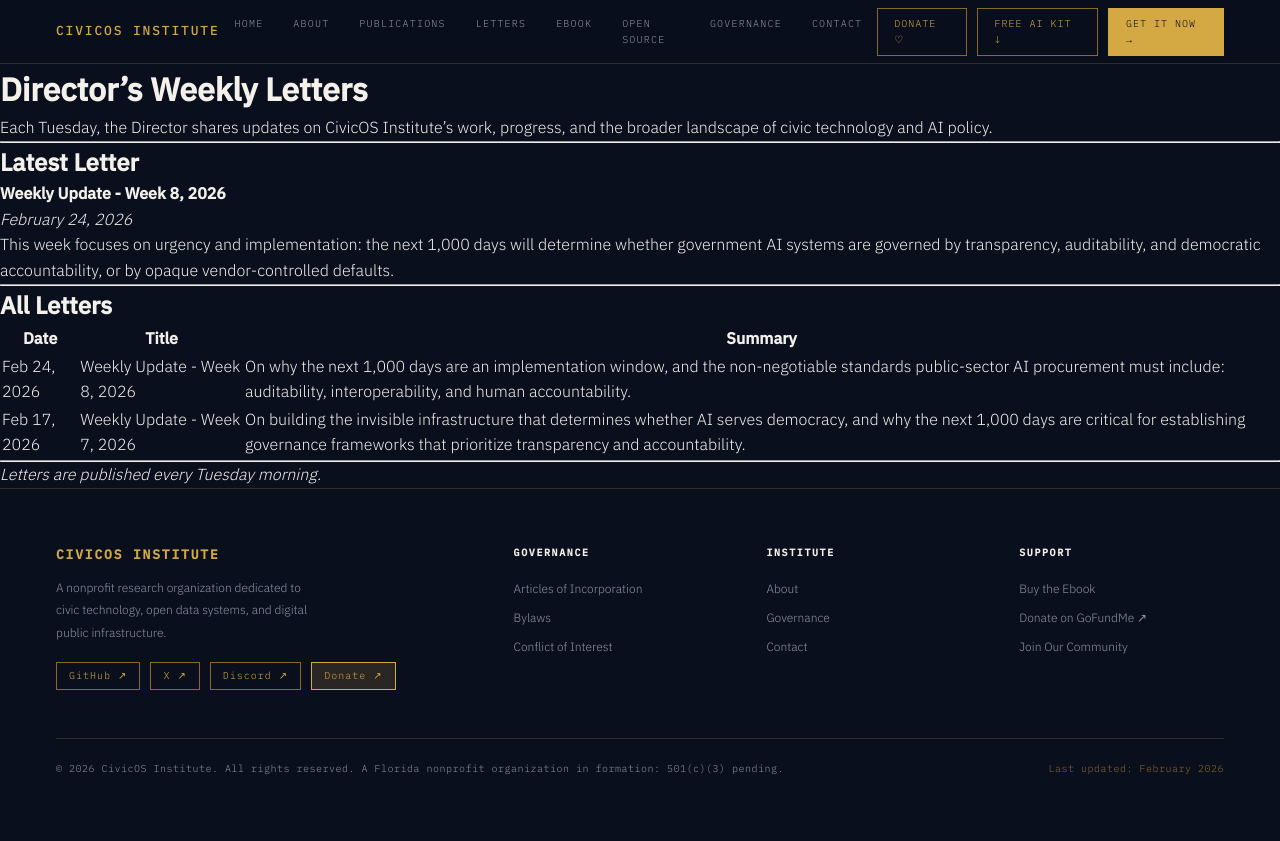
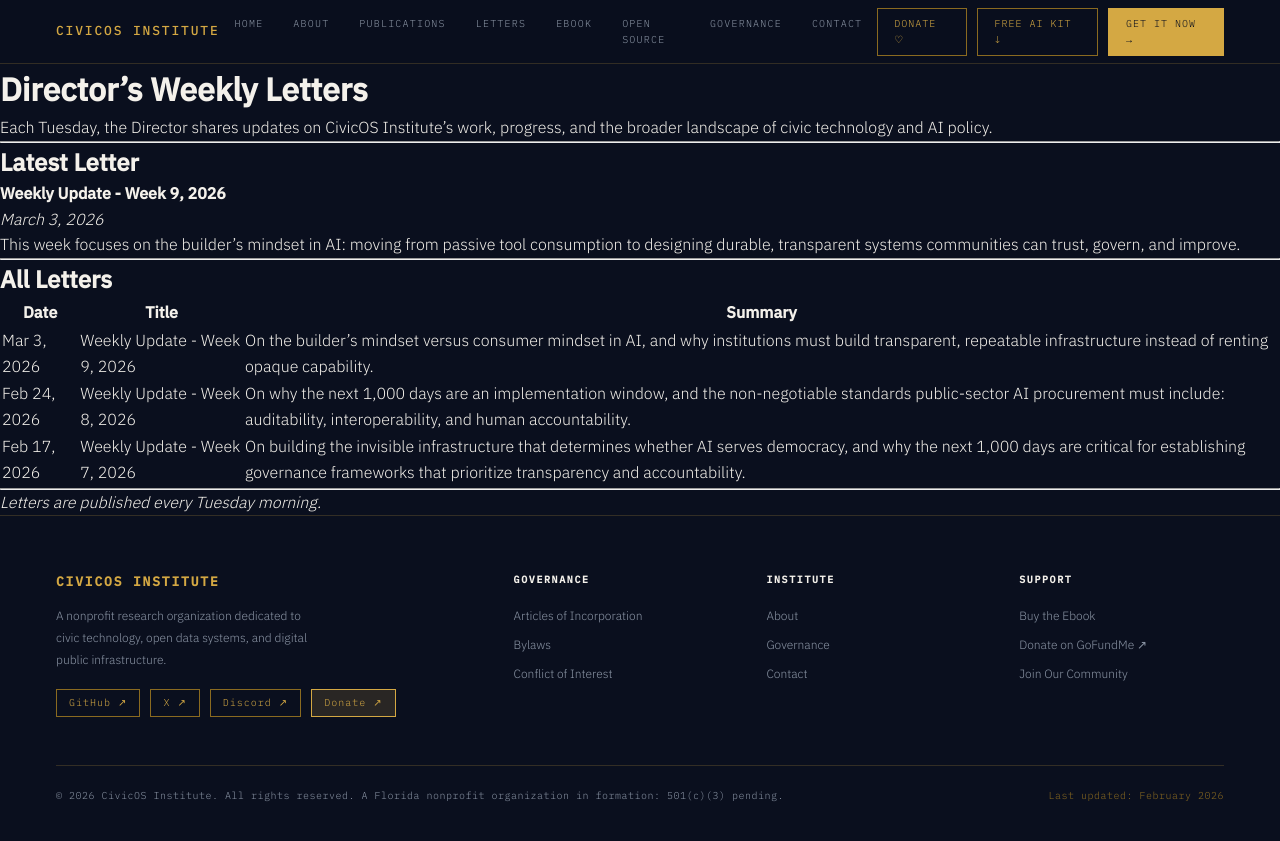
Before and after one commit to CivicOSInstitute/civicos-institute.github.io, a Jekyll site: the page built from blog/index.md, in a window 1280 px wide. Shown: the top 841 px of the page. Built offline with Jekyll 4.4.1, drawn with Linux system fonts in a browser that asks for light colours; some web fonts are replaced.

Commit message:
publish week 9 director letter and update blog index

```diff
--- a/blog/index.md
+++ b/blog/index.md
@@ -12,9 +12,9 @@
 
 ## Latest Letter
 
-**[Weekly Update - Week 8, 2026](/blog/letter-2026-02-24/)**
-*February 24, 2026*
-This week focuses on urgency and implementation: the next 1,000 days will determine whether government AI systems are governed by transparency, auditability, and democratic accountability, or by opaque vendor-controlled defaults.
+**[Weekly Update - Week 9, 2026](/blog/letter-2026-03-03/)**
+*March 3, 2026*
+This week focuses on the builder’s mindset in AI: moving from passive tool consumption to designing durable, transparent systems communities can trust, govern, and improve.
 
 ---
 
@@ -22,6 +22,7 @@
 
 | Date | Title | Summary |
 |------|-------|---------|
+| Mar 3, 2026 | [Weekly Update - Week 9, 2026](/blog/letter-2026-03-03/) | On the builder’s mindset versus consumer mindset in AI, and why institutions must build transparent, repeatable infrastructure instead of renting opaque capability. |
 | Feb 24, 2026 | [Weekly Update - Week 8, 2026](/blog/letter-2026-02-24/) | On why the next 1,000 days are an implementation window, and the non-negotiable standards public-sector AI procurement must include: auditability, interoperability, and human accountability. |
 | Feb 17, 2026 | [Weekly Update - Week 7, 2026](/blog/letter-2026-02-17/) | On building the invisible infrastructure that determines whether AI serves democracy, and why the next 1,000 days are critical for establishing governance frameworks that prioritize transparency and accountability. |
 
```
Also changed, not shown: blog/letter-2026-03-03.md (added, +63 -0 lines).
